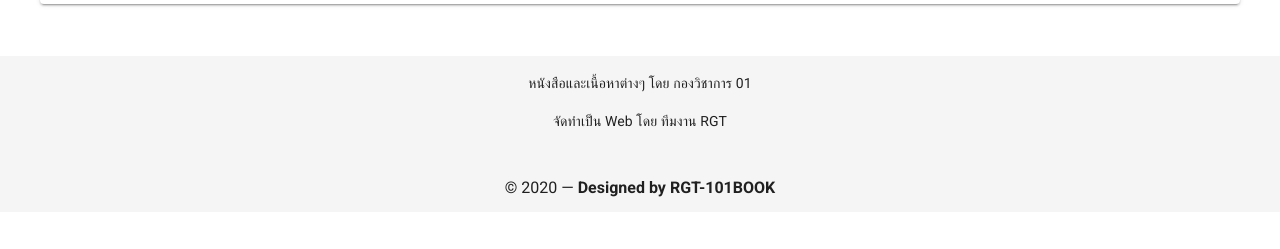
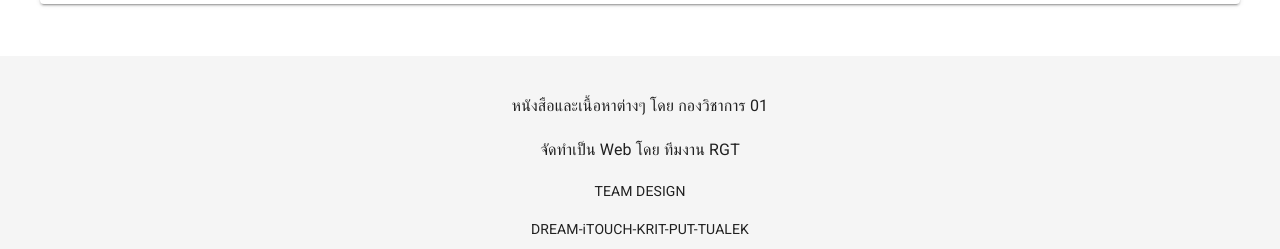
Before and after one commit to idream715/book101, a Vue app: page /about in a window 1280 px wide. Shown: the part 703-952 px from the top of the page. Before the commit the page ends 915 px from the top, so only its background shows below. Built offline with nearby package versions, Linux system fonts and the light colour scheme; a small style sheet from the web is missing.

Commit message:
เปลี่ยนคำค้นหาและแก้คำผิดหน้าเกี่ยวกับ

```diff
--- a/src/components/Navbar.vue
+++ b/src/components/Navbar.vue
@@ -196,7 +196,7 @@ export default {
   created(){
       this.words_search = []
 
-        this.label_search = 'ค้นหาธรรมะหลวงพ่อ'
+        this.label_search = 'ค้นหาคำสอน(หนังสือ)'
 
       this.$store.dispatch('clear')
   },
--- a/src/views/About.vue
+++ b/src/views/About.vue
@@ -27,7 +27,7 @@
                              <h2 class="title font-weight-black">คำสอนคุณครูไม่ใหญ่</h2>
                              <br>
                              <p class="subtitle-1">
-                                 คำสอนของหลวงพ่อธัมมชโย (คุณครูไม่ใหญ่) คือ        ธรรมะอันลึกซึ้งและทรงคุณค่า ที่ท่านกลั่นกรองออกมาด้วยถ้อยคำที่ง่ายต่อการเข้าใจมีความแจ่มแจ้งชัดเจน เปี่ยมไปด้วยข้อคิดและช่วยตอกย้ำสัมมาทิฐิให้แก่ทุกคน ที่สำคัญหากใครนำไปใช้ในการดำเนินชีวิตจะเกิดประโยชน์อย่างยิ่งทั้งใน โลกนี้และโลกหน้า ด้วยเหตุนี้ ทีมงานจึงนำคำสอนของคุณครูไม่ใหญ่ที่เป็นรูปแบบหนังสือมาจัดทำในรูปแบบเว็บของไซต์ เพื่อความสะดวกในการค้นหาธรรมะ แต่ยังคงรูปแบบของหน้าหนังสือไว้และสามารถดาวโหลดไฟล์หนังสือธรรมะเก็บไว้อ่านในโอกาสต่างๆได้
+                                 คำสอนของหลวงพ่อธัมมชโย (คุณครูไม่ใหญ่) คือ ธรรมะอันลึกซึ้งและทรงคุณค่า ที่ท่านกลั่นกรองออกมาด้วยถ้อยคำที่ง่ายต่อการเข้าใจมีความแจ่มแจ้งชัดเจน เปี่ยมไปด้วยข้อคิดและช่วยตอกย้ำสัมมาทิฐิให้แก่ทุกคน ที่สำคัญหากใครนำไปใช้ในการดำเนินชีวิตจะเกิดประโยชน์อย่างยิ่งทั้งใน โลกนี้และโลกหน้า ด้วยเหตุนี้ ทีมงานจึงนำคำสอนของคุณครูไม่ใหญ่ที่เป็นรูปแบบหนังสือมาจัดทำในรูปแบบเว็บของไซต์ เพื่อความสะดวกในการค้นหาธรรมะ แต่ยังคงรูปแบบของหน้าหนังสือไว้และสามารถดาวน์โหลดไฟล์หนังสือธรรมะเก็บไว้อ่านในโอกาสต่างๆได้
                             </p>
                              <p class="subtitle-1">
                                 หวังเป็นอย่างยิ่งว่า คำสอนคุณครูไม่ใหญ่ จะเป็นกัลยาณมิตรให้แก่ ทุกท่าน ประดุจแสงแห่งธรรมที่นำชีวิตไปสู่เส้นทางที่ถูกต้อง ดีงาม เต็มเปี่ยม ไปด้วยความสุข และได้ใช้ชีวิตอย่างคุ้มค่าสมกับที่มีบุญได้เกิดมาพบพระ พุทธศาสนาที่แผ่ร่มเงาให้เราร่มเย็นจนถึงทุกวันนี้
@@ -129,15 +129,16 @@
         </v-footer> -->
         <v-footer padless class=" text-center mt-5">
             <v-card-text>
-                <p>หนังสือและเนื้อหาต่างๆ โดย กองวิชาการ 01</p>
-                <p>จัดทำเป็น Web โดย ทีมงาน RGT</p>
+                <p class="mt-5 subtitle-1" style="line-hight:unset;">หนังสือและเนื้อหาต่างๆ โดย กองวิชาการ 01</p>
+                <p class="subtitle-1">จัดทำเป็น Web โดย ทีมงาน RGT</p>
+                <p>TEAM DESIGN</p>
+                <p>DREAM-iTOUCH-KRIT-PUT-TUALEK</p>
             </v-card-text>
-            <v-divider></v-divider>
             <v-col
             class="text-center "
             cols="12"
             > &copy;
-            {{ new Date().getFullYear() }} — <strong>Designed by  RGT-101BOOK</strong>
+            {{ new Date().getFullYear() }} — <strong>Designed by  RGT-101BOOK & DCI-TECHNO 2020</strong>
             </v-col>
         </v-footer>
     </div>
```
